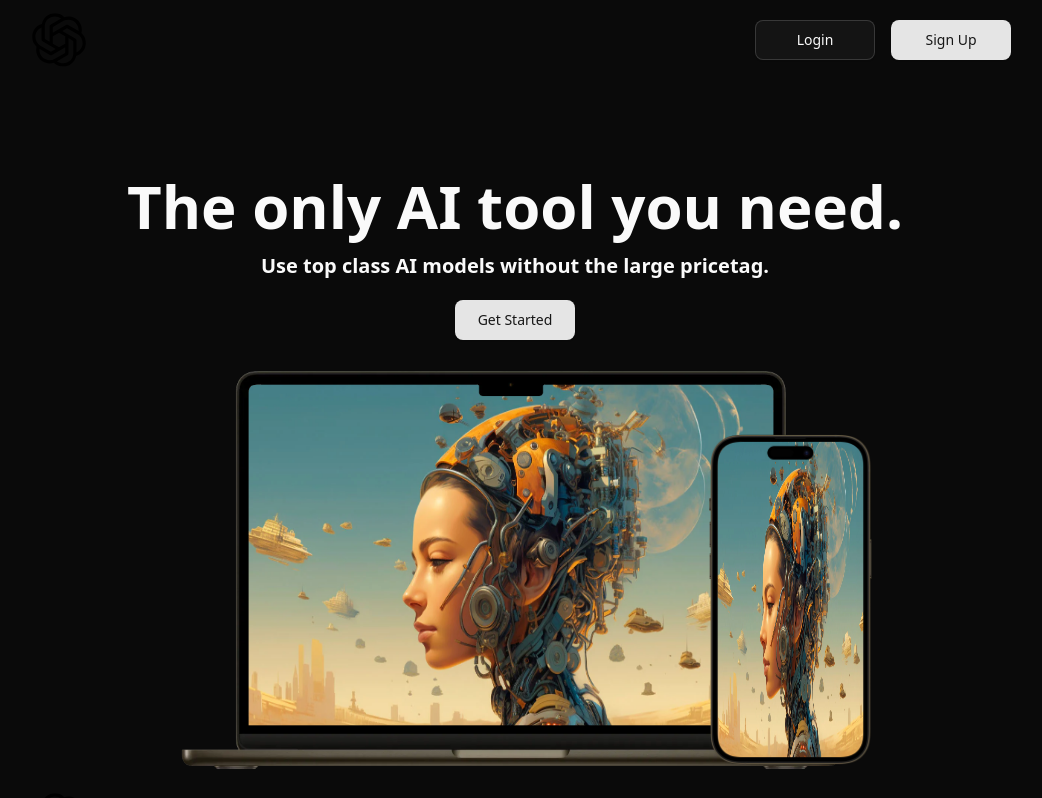
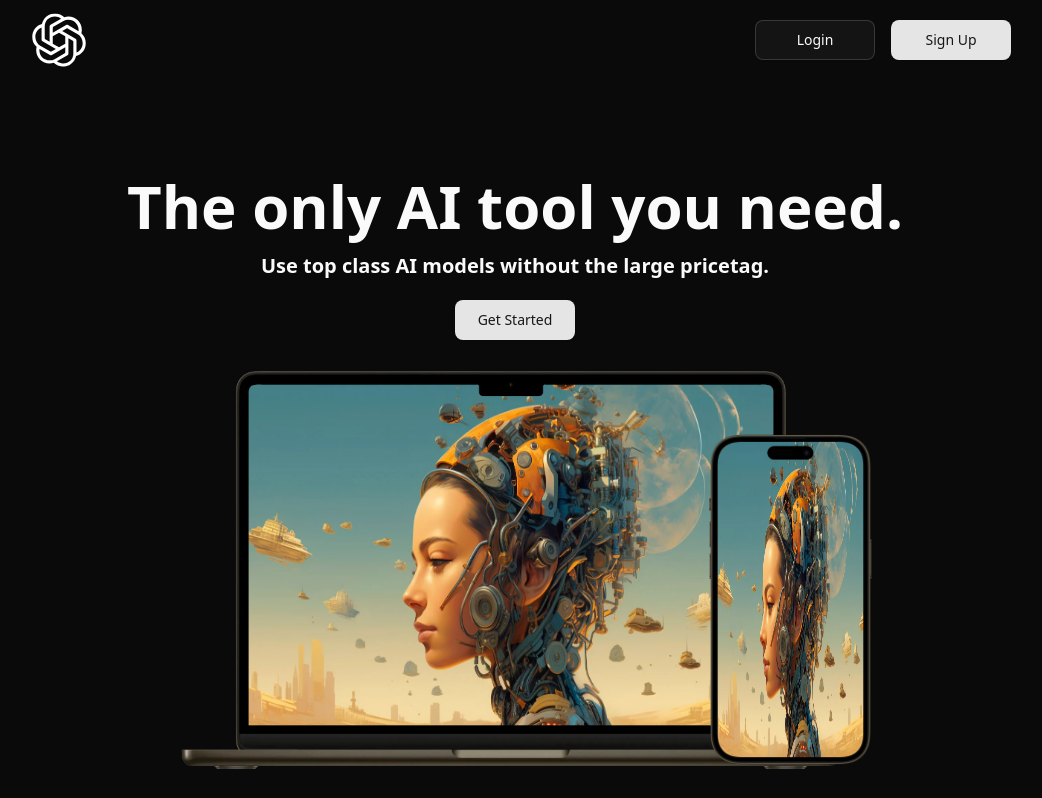
Before and after one commit to MahfujulSagor/ConvoVerse, a Next.js app: page / in a window 1280 px wide. Shown: the top 798 px of the page, without its empty margins (125-1167 px from the left). Built offline with nearby package versions, Linux system fonts and the light colour scheme.

Commit message:
fix bugs

```diff
--- a/app/layout.js
+++ b/app/layout.js
@@ -25,7 +25,6 @@ export default function RootLayout({ children }) {
         className={`${geistSans.variable} ${geistMono.variable} antialiased`}
       >
         <Toaster richColors position="top-right" />
-        {children}
         <ThemeProvider
           attribute="class"
           defaultTheme="dark"
--- a/components/Nav.js
+++ b/components/Nav.js
@@ -1,6 +1,6 @@
 import React from "react";
 import { Button } from "./ui/button";
-import logo from "@/public/OpenAI-black.svg";
+import logo from "@/public/OpenAI-white.svg";
 import Image from "next/image";
 
 const Nav = () => {
```
